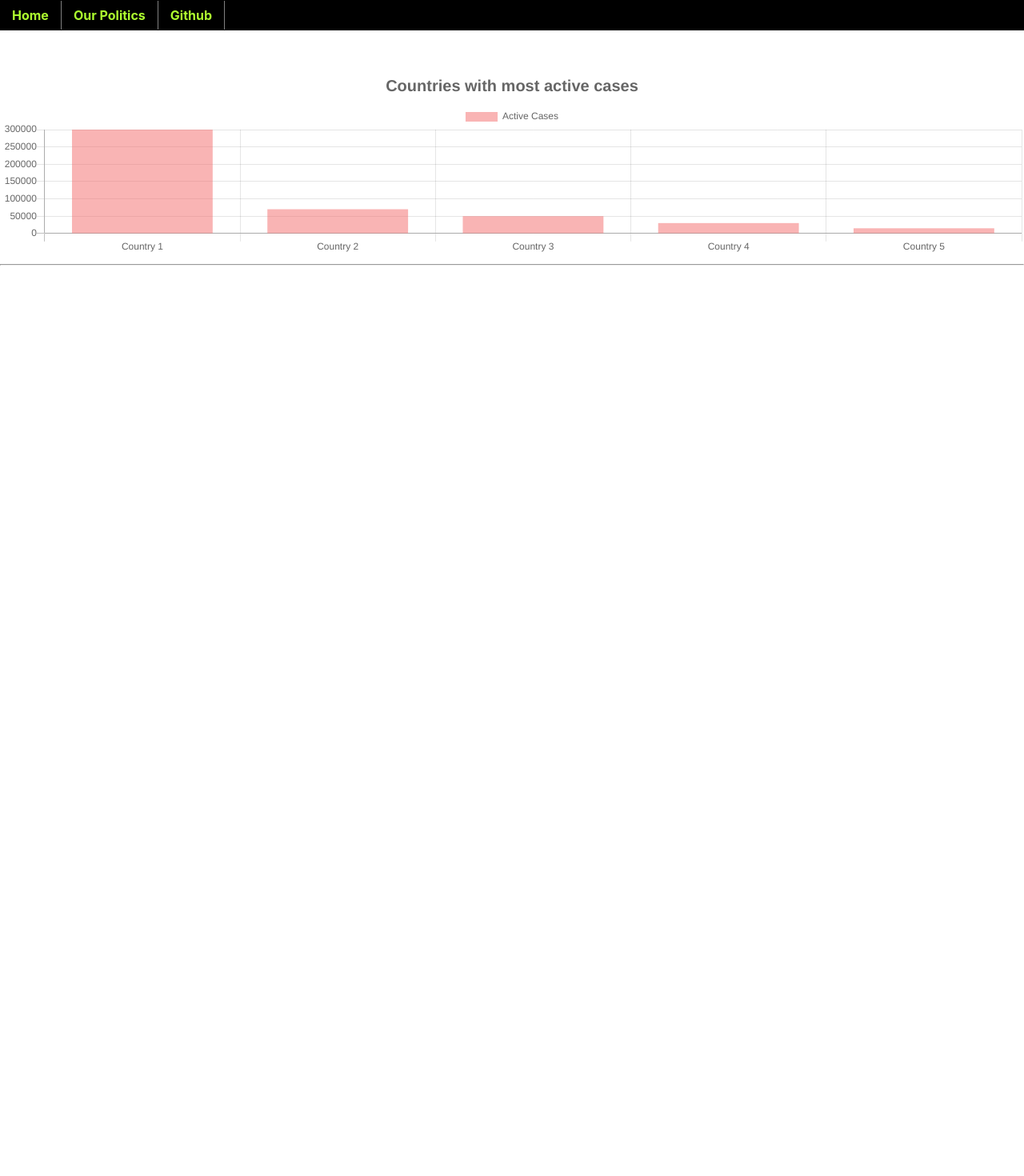
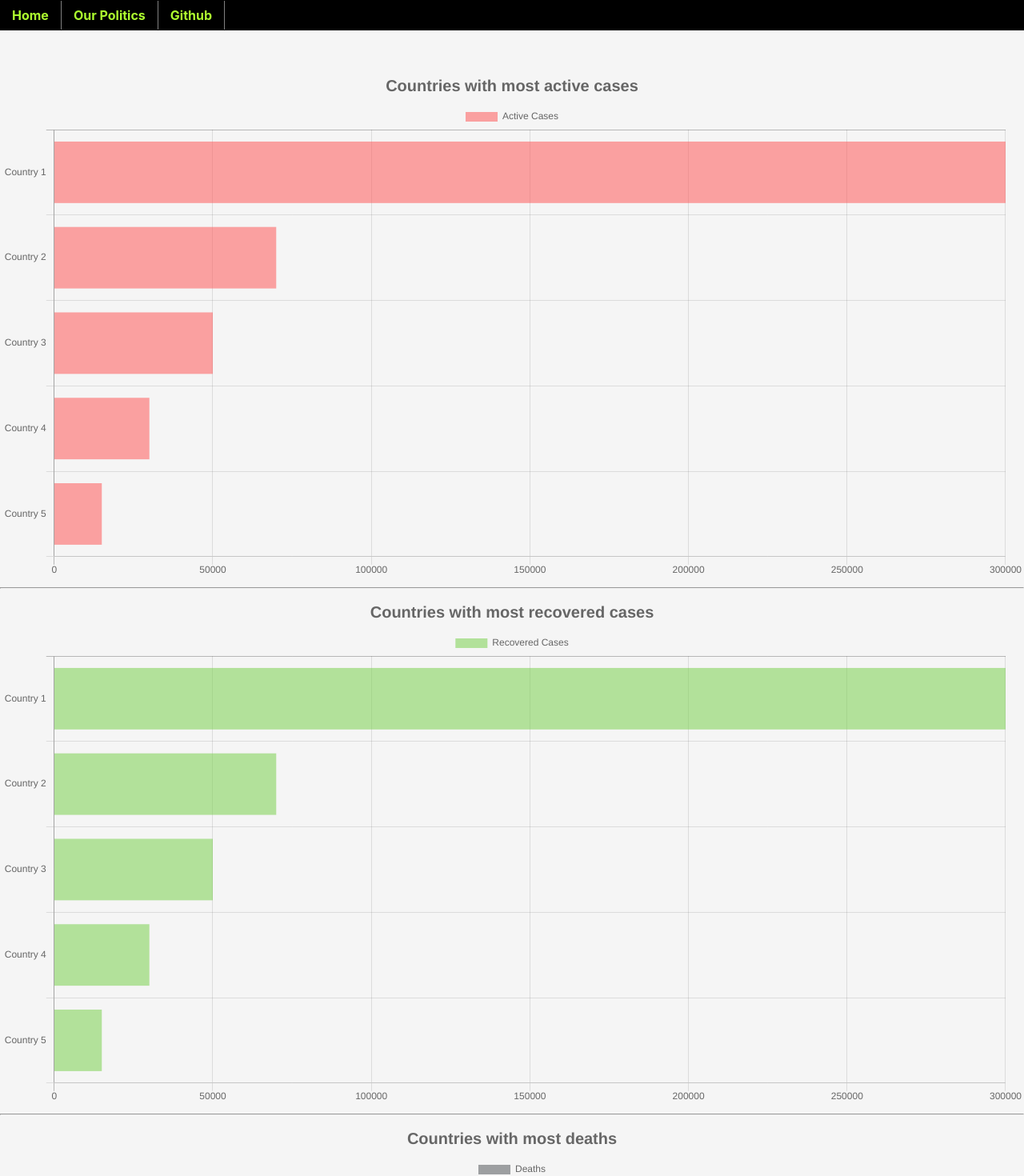
Before and after one commit to tdelga/Goronavirus, a React (Create React App) app in the folder gorona-react/: page / in a window 1280 px wide. Shown: the top 1470 px of the page at 80% size. Before the commit the page ends 980 px from the top, so only its background shows below. Built offline with nearby package versions, Linux system fonts and the light colour scheme.

Commit message:
Se agregaron barras de recuperados y muertes. Se hizo parcialmente modular el componente Chart

```diff
--- a/gorona-react/src/App.css
+++ b/gorona-react/src/App.css
@@ -1,4 +1,4 @@
 #background {
   padding-bottom: 50%;
-  background-color: white;
+  background-color: whitesmoke;
 }
--- a/gorona-react/src/App.js
+++ b/gorona-react/src/App.js
@@ -5,8 +5,29 @@ import Chart from "./components/Chart.js";
 function App() {
   return (
     <div id="background">
-      <Chart />
+      <div id="ActiveCases">
+        <Chart
+          backgroundColor="rgba(255,77,77,0.5)"
+          label="Active Cases"
+          titleText="Countries with most active cases"
+        />
+      </div>
       <hr></hr>
+      <div id="RecoveredCases">
+        <Chart
+          backgroundColor="rgba(112,206,64,0.5)"
+          label="Recovered Cases"
+          titleText="Countries with most recovered cases"
+        />
+      </div>
+      <hr></hr>
+      <div id="Deaths">
+        <Chart
+          backgroundColor="rgba(70,75,78,0.5)"
+          label="Deaths"
+          titleText="Countries with most deaths"
+        />
+      </div>
     </div>
   );
 }
--- a/gorona-react/src/components/Chart.js
+++ b/gorona-react/src/components/Chart.js
@@ -1,4 +1,4 @@
-import { Bar } from "react-chartjs-2";
+import { HorizontalBar } from "react-chartjs-2";
 import React, { Component } from "react";
 
 class Chart extends Component {
@@ -15,14 +15,14 @@ class Chart extends Component {
         ],
         datasets: [
           {
-            label: "Active Cases",
+            label: this.props.label,
             data: [300000, 70000, 50000, 30000, 15000],
             backgroundColor: [
-              "rgba(243,107,107,0.5)",
-              "rgba(243,107,107,0.5)",
-              "rgba(243,107,107,0.5)",
-              "rgba(243,107,107,0.5)",
-              "rgba(243,107,107,0.5)",
+              this.props.backgroundColor,
+              this.props.backgroundColor,
+              this.props.backgroundColor,
+              this.props.backgroundColor,
+              this.props.backgroundColor,
             ],
           },
         ],
@@ -32,16 +32,16 @@ class Chart extends Component {
   render() {
     return (
       <div className="chart">
-        <Bar
+        <HorizontalBar
           data={this.state.chartData}
           options={{
             title: {
               display: true,
               fontSize: 20,
-              text: "Countries with most active cases",
+              text: this.props.titleText,
             },
             responsive: true,
-            maintainAspectRatio: false,
+            aspectRatio: 1,
             scales: {
               xAxes: [
                 {
```
